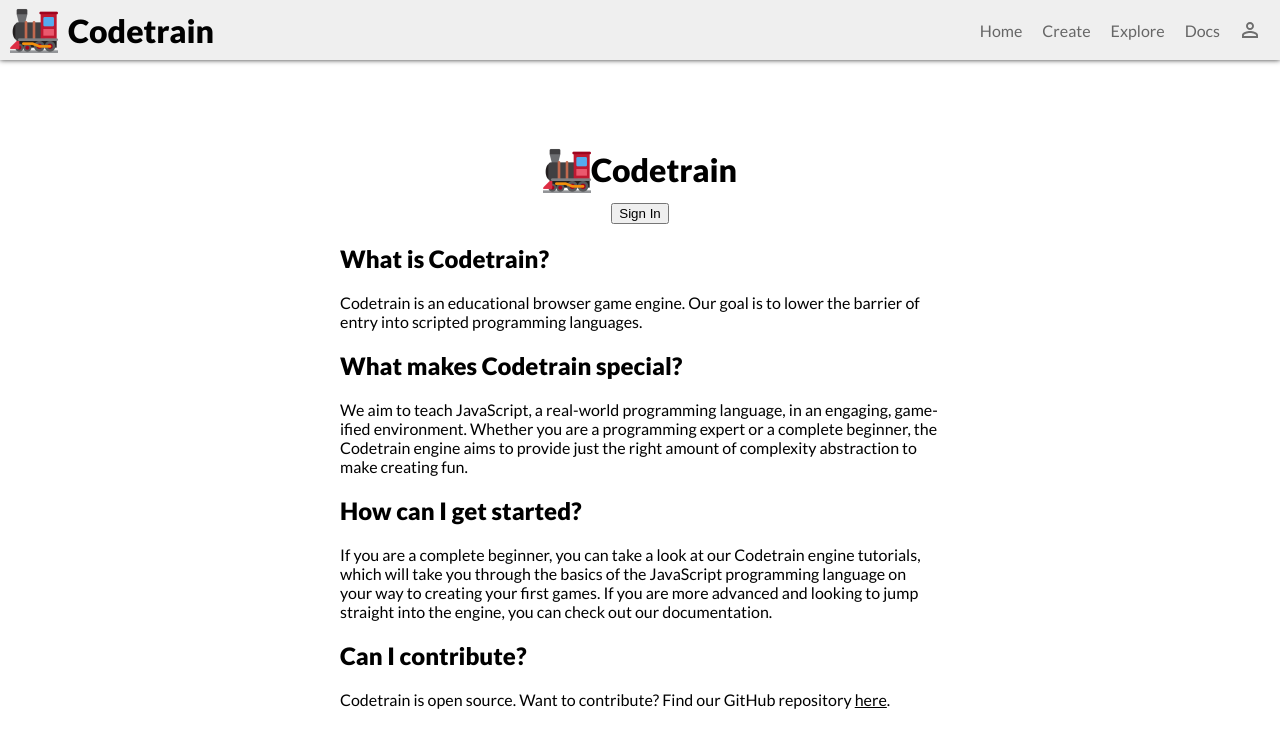
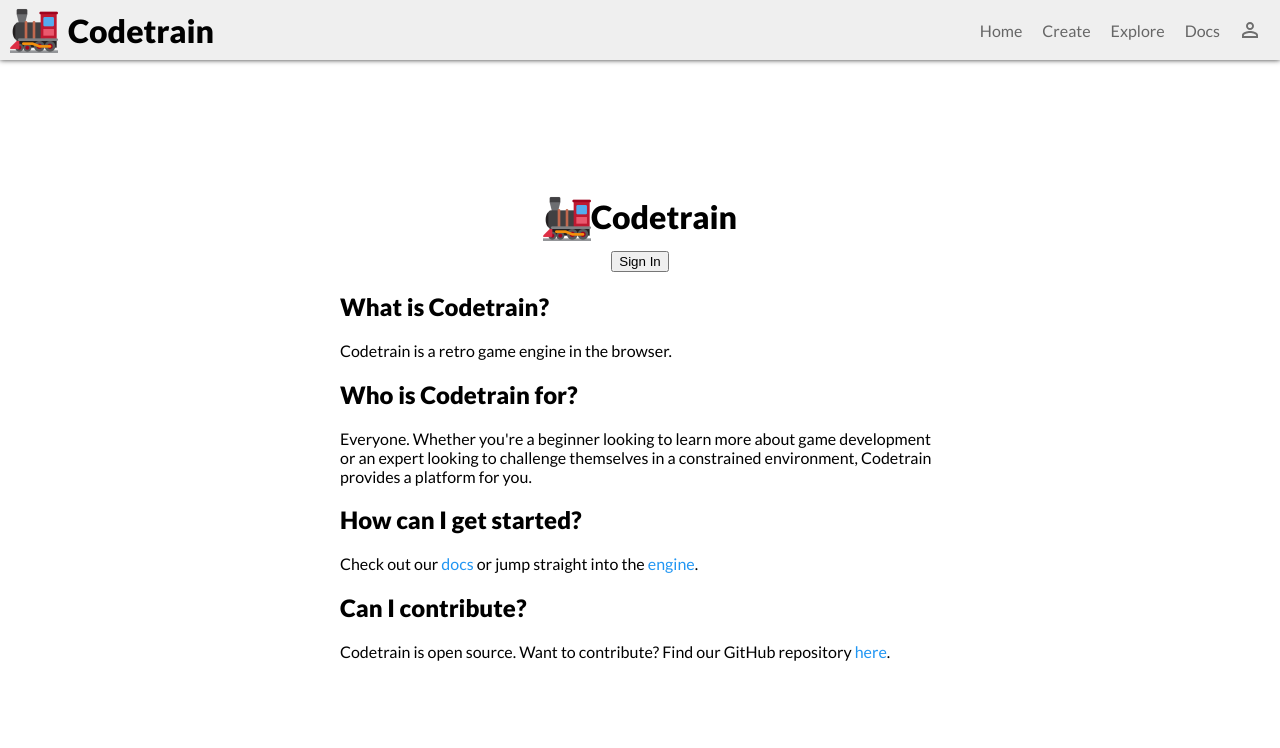
Before and after one commit to LearnCodeOrg/codetrain, a Next.js app: page / in a window 1280 px wide. Shown: the top 748 px of the page. Built offline with nearby package versions, Linux system fonts and the light colour scheme; no server answers.

Commit message:
Update homepage text.

```diff
--- a/pages/index.js
+++ b/pages/index.js
@@ -25,25 +25,19 @@ export default function Index() {
           }
         </div>
         <h2>What is Codetrain?</h2>
-        <p>Codetrain is an educational browser game engine. Our goal is to lower
-        the barrier of entry into scripted programming languages.</p>
-        <h2>What makes Codetrain special?</h2>
-        <p>We aim to teach JavaScript, a real-world programming language, in an
-        engaging, game-ified environment. Whether you are a programming expert or
-        a complete beginner, the Codetrain engine aims to provide just the right
-        amount of complexity abstraction to make creating fun.</p>
+        <p>Codetrain is a retro game engine in the browser.</p>
+        <h2>Who is Codetrain for?</h2>
+        <p>Everyone. Whether you&apos;re a beginner looking to learn more about
+        game development or an expert looking to challenge themselves in a
+        constrained environment, Codetrain provides a platform for you.</p>
         <h2>How can I get started?</h2>
-        <p>If you are a complete beginner, you can take a look at our Codetrain
-        engine tutorials, which will take you through the basics of the JavaScript
-        programming language on your way to creating your first games. If you are
-        more advanced and looking to jump straight into the engine, you can check
-        out our documentation.</p>
+        <p>Check out our <a href="/docs">docs</a> or jump straight into the
+        {' '}<a href="/create">engine</a>.</p>
         <h2>Can I contribute?</h2>
         <p>
           Codetrain is open source. Want to contribute? Find our GitHub repository
           {' '}
           <a
-            className="link"
             href="https://github.com/codeconvoy/codetrain"
             target="_blank"
             rel="noopener noreferrer"
--- a/styles/pages/Index.module.css
+++ b/styles/pages/Index.module.css
@@ -8,6 +8,15 @@
 
 .center {
   max-width: 600px;
+}
+
+.center a {
+  color: var(--blue0);
+}
+
+.center a:hover {
+  color: var(--purple);
+  text-decoration: underline;
 }
 
 .title {
```
